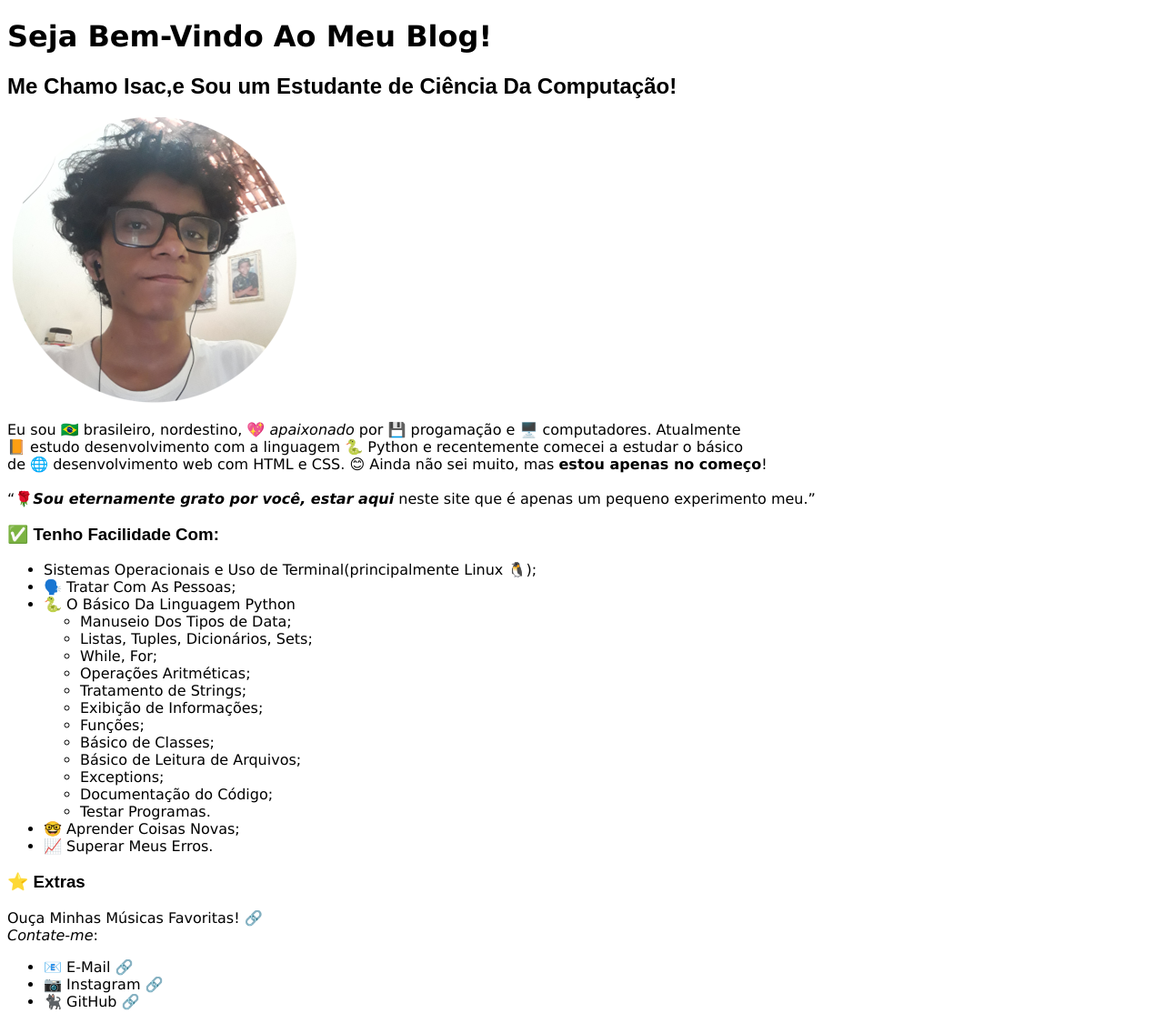
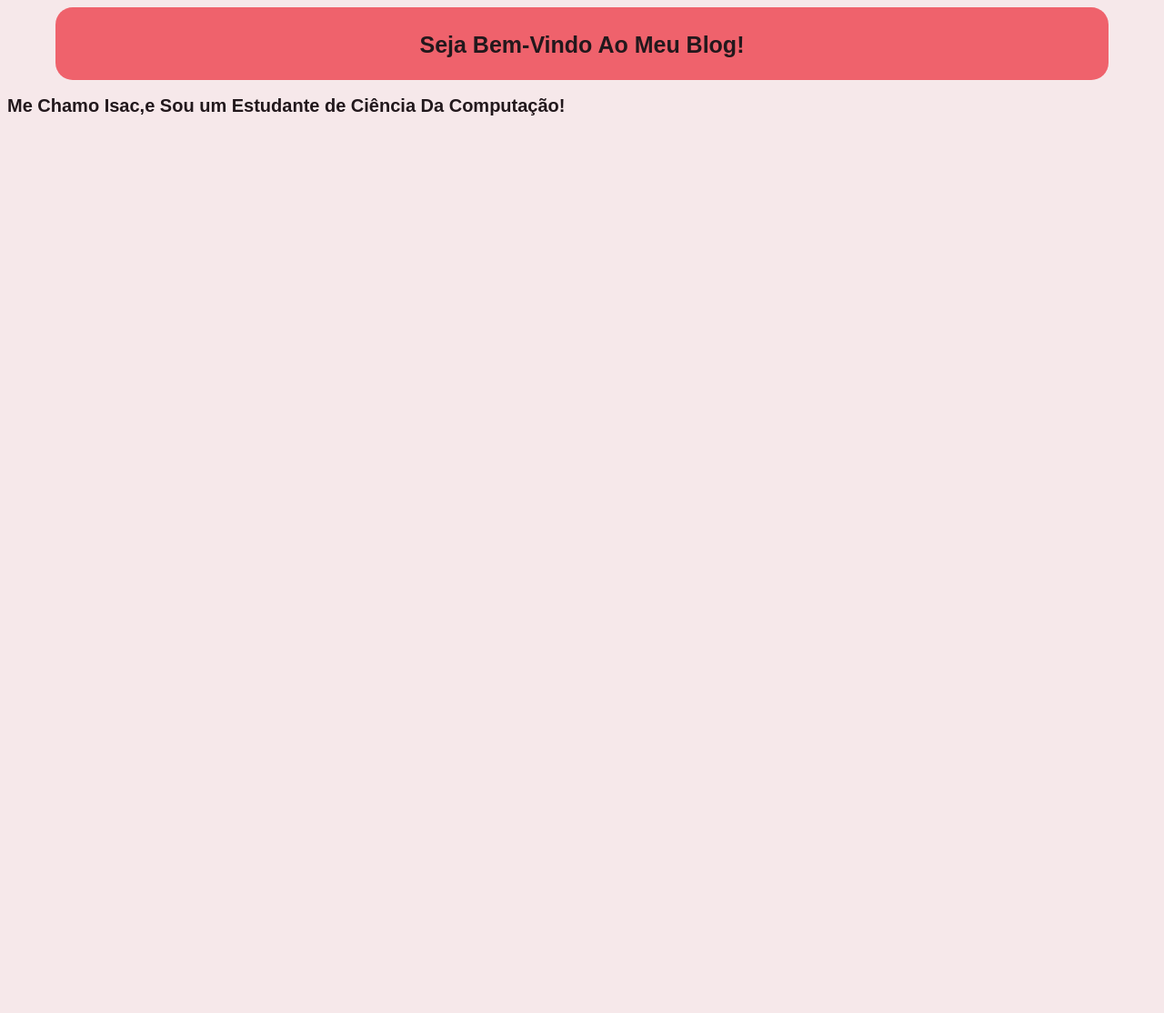
Before and after one commit to Rasquirrel/Meu-Site, a plain HTML site: page index.html in a window 1280 px wide. Shown: the whole page at 91% size. After the commit the page ends 800 px from the top, so only its background shows below. Drawn offline with Linux system fonts and the light colour scheme.

Commit message:
Mais Alterações

```diff
--- a/index.html
+++ b/index.html
@@ -9,50 +9,27 @@
     <title>Meu Blog Pessoal</title>
 </head>
 <body>
-    <h1>Seja Bem-Vindo Ao Meu Blog!</h1>
-    <h2>Me Chamo Isac,e Sou um Estudante de Ciência Da Computação!</h2>
-    <picture>
-        <source media="(max-width: 320px)" srcset="midias/imagens/isac/isac-150.png" type="image/png">
-        <img src="midias/imagens/isac/isac-320.png" alt="isac-320">
-    </picture>
-    <p>
-        Eu sou 🇧🇷 brasileiro, nordestino, 💖 <em>apaixonado</em> por 💾 progamação e 🖥️ computadores. Atualmente<br>
-        📙 estudo desenvolvimento com a linguagem 🐍 Python e recentemente comecei a estudar o básico<br>
-        de 🌐 desenvolvimento web com HTML e CSS. 😊 Ainda não sei muito, mas <strong>estou apenas no começo</strong>!<br>
-        <br>
-        <q>🌹<strong><em>Sou eternamente grato por você, estar aqui</em></strong> neste site que é apenas um pequeno experimento meu.</q>
-    </p>
-    <h3>✅ Tenho Facilidade Com:</h3>
-    <ul>
-        <li>Sistemas Operacionais e Uso de Terminal(principalmente Linux 🐧);</li>
-        <li>🗣️ Tratar Com As Pessoas;</li>
-        <li>🐍 O Básico Da Linguagem Python</li>
-        <ul type="circle">
-            <li>Manuseio Dos Tipos de Data;</li>
-            <li>Listas, Tuples, Dicionários, Sets;</li>
-            <li>While, For;</li>
-            <li>Operações Aritméticas;</li>
-            <li>Tratamento de Strings;</li>
-            <li>Exibição de Informações;</li>
-            <li>Funções;</li>
-            <li>Básico de Classes;</li>
-            <li>Básico de Leitura de Arquivos;</li>
-            <li>Exceptions;</li>
-            <li>Documentação do Código;</li>
-            <li>Testar Programas.</li>
-        </ul>
-        <li>🤓 Aprender Coisas Novas;</li>
-        <li>📈 Superar Meus Erros.</li>
-    </ul>
-    <h3>⭐ Extras</h3>
-    <p>
-        <a href="musicas_favoritas.html" hreflang="pt-br" rel="next">Ouça Minhas Músicas Favoritas!</a> 🔗<br>
-        <em>Contate-me</em>:
-        <ul>
-            <li>📧 <a href="mailto:jose-0A4@protonmail.com">E-Mail</a> 🔗</li>
-            <li>📷 <a href="https://www.instagram.com/meunomeeisac/">Instagram</a> 🔗</li>
-            <li>🐈‍⬛ <a href="https://github.com/Rasquirrel">GitHub</a> 🔗</li>
-        </ul>
-    </p>
+    <main>
+        <header>
+            <h1 class="titulo">Seja Bem-Vindo Ao Meu Blog!</h1>
+        </header>
+        <section>
+            <h2 class="subtitulo">Me Chamo Isac,e Sou um Estudante de Ciência Da Computação!</h2>
+            <article>
+
+            </article>
+            <aside>
+
+            </aside>
+        </section>
+        <section>
+            <article>
+
+            </article>
+        </section>
+        <footer>
+
+        </footer>
+    </main>
 </body>
 </html>
--- a/style.css
+++ b/style.css
@@ -1,26 +1,30 @@
 @charset "UTF-8";
 
 body {
+    background-color: #F6E8EA;
     font-family: Arial, Helvetica, sans-serif;
-    color: rgb(0, 0, 0);
-    background-color: #ffffff;
 }
 
-h1 {
-    font-family: 'Lucida Sans', 'Lucida Sans Regular', 'Lucida Grande', 'Lucida Sans Unicode', Geneva, Verdana, sans-serif;
+main {
+
 }
 
-ul {
-    font-family: Verdana, Geneva, Tahoma, sans-serif;
-    text-align: justify;
+main > header {
+    width: 90%;
+    height: 60px;
+    margin: auto;
+    padding: 10px;
+    background-color: #EF626C;
+    text-align: center;
+    border-radius: 19px;
 }
 
-p {
-    font-family: Verdana, Geneva, Tahoma, sans-serif;
-    text-align: justify;
+.titulo {
+    color: #22181C;
+    font-size: 25px;
 }
 
-a {
-    text-decoration: none;
-    color: rgb(0, 0, 0);
+.subtitulo {
+    color: #22181C;
+    font-size: 20px;
 }
```
Also changed, not shown: backup.html (added, +45 -0 lines).
